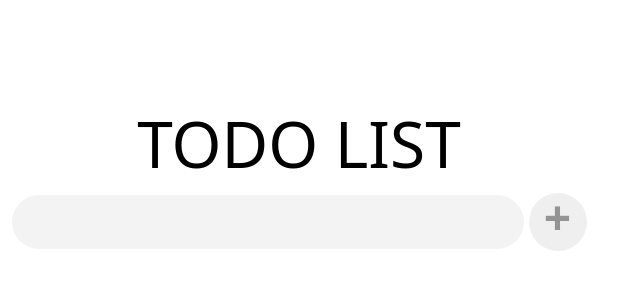
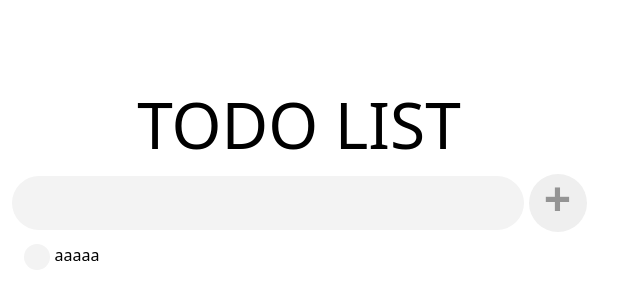
Before and after one commit to tomas-vidal/todo-list, a React (Create React App) app: page / in a window 1280 px wide. Shown: the part 222-522 px from the top of the page, without its empty margins (341-981 px from the left). Built offline with nearby package versions, Linux system fonts and the light colour scheme.

Commit message:
Finish CSS and styling

```diff
--- a/src/App.css
+++ b/src/App.css
@@ -3,6 +3,7 @@
     margin: 0;
     padding: 0;
     box-sizing: border-box;
+
 }
 
 .App {
@@ -56,3 +57,28 @@ span {
     letter-spacing: 0em;
     color: #949494;
 }
+
+.input-check {
+    margin-top: 12px;
+    margin-left: 12px;
+    display: flex;
+}
+
+input[type="checkbox"] {
+    appearance: none;
+    background-color: #f3f3f3;
+    width: 26px;
+    height: 26px;
+    border-radius: 50%;
+    color: black;
+    cursor: pointer;
+
+  }
+
+input[type="checkbox"]:checked {
+	background-color: #0077ff;
+}
+
+a {
+    margin-left: 5px;
+}
--- a/src/App.js
+++ b/src/App.js
@@ -1,8 +1,10 @@
 import "./App.css";
+import TodoList from "./components/TodoList.js";
 
 function App() {
   return (
     <div className="App">
+      <div>
         <h1>TODO LIST</h1>
         <form className="input-form">
           <input className="input-form-todo" type="text"></input>
@@ -10,6 +12,8 @@ function App() {
             <span>+</span>
           </button>
         </form>
+        <TodoList />
+      </div>
     </div>
   );
 }
--- /dev/null
+++ b/src/components/TodoList.js
@@ -0,0 +1,13 @@
+import React from "react";
+import "../App.css";
+
+function TodoList() {
+  return (
+    <div className="input-check">
+      <input type="checkbox" id="scales" name="todo-item" />
+      <a classname="todo-name">aaaaa</a>
+    </div>
+  );
+}
+
+export default TodoList;
```
Lines whose indentation alone changed are shown as unchanged.
